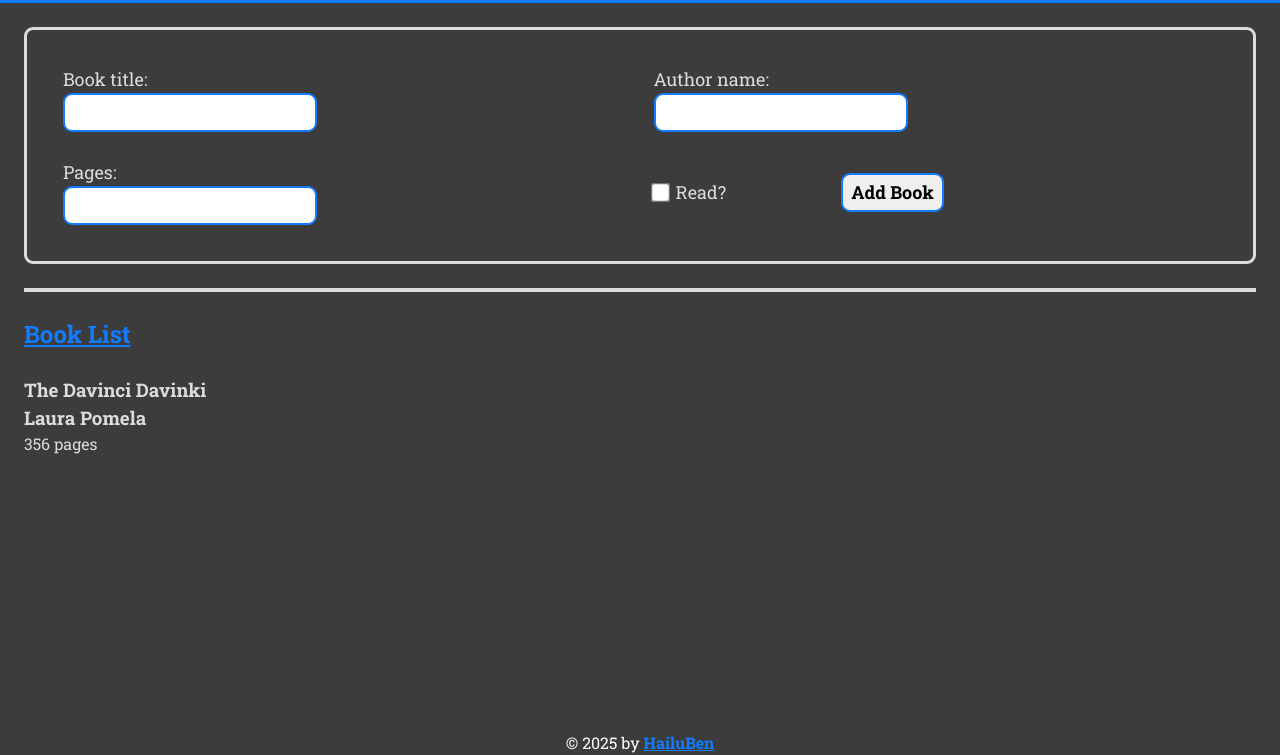
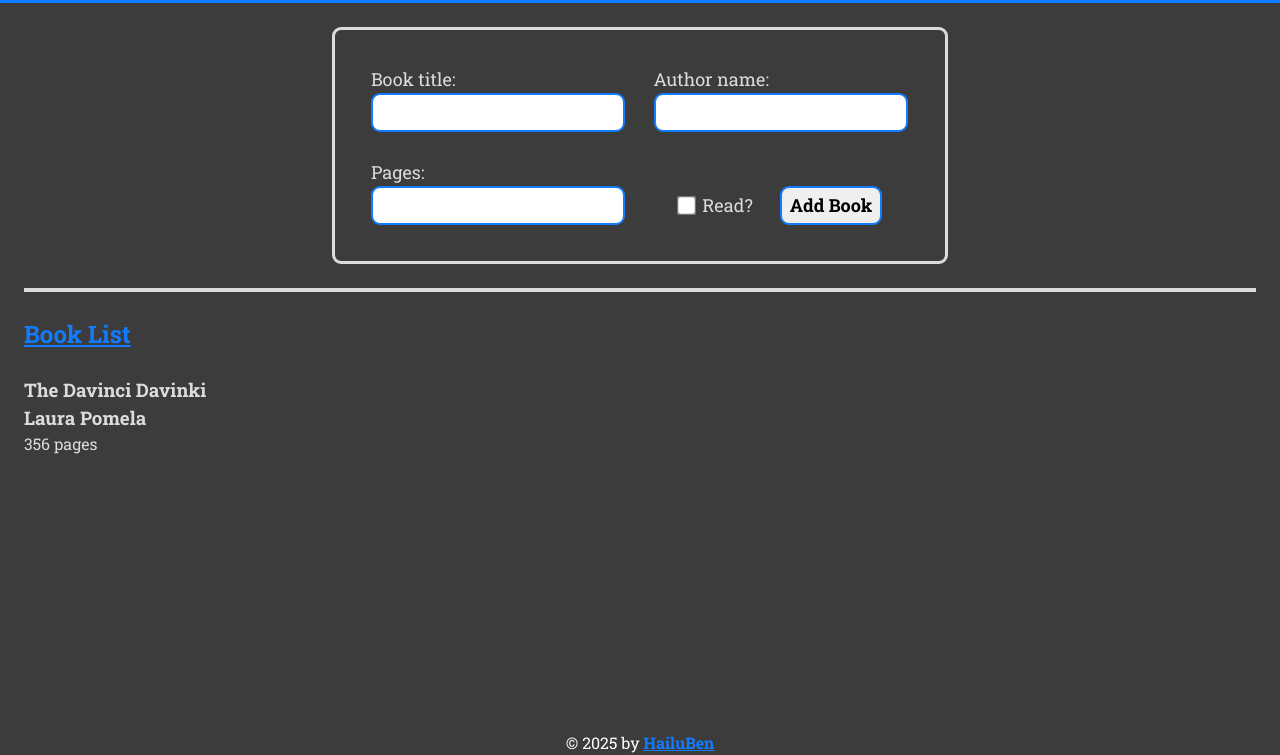
Before and after one commit to HailuBen/library-site, a plain HTML site: page index.html in a window 1280 px wide. Shown: the part 45-800 px from the top of the page. Drawn offline with Linux system fonts and the light colour scheme; a web font is replaced by a local one.

Commit message:
adjust element flex/grid positioning

```diff
--- a/style.css
+++ b/style.css
@@ -82,6 +82,8 @@ form.book-form{
     grid-template-columns: 1fr 1fr;
     grid-template-rows: auto auto;
     gap: var(--gap-size);
+    width: 50%;
+    align-self: center;
 
     padding: 2em;
     border: solid var(--site-text-color);
@@ -91,6 +93,9 @@ form.book-form{
 .read-submit-container{
     display: grid;
     grid-template-columns: .5fr 1fr;
+    justify-self: center;
+    align-self: flex-end;
+    gap: var(--gap-size);
 }
 .read-container{
     display: flex;
```
